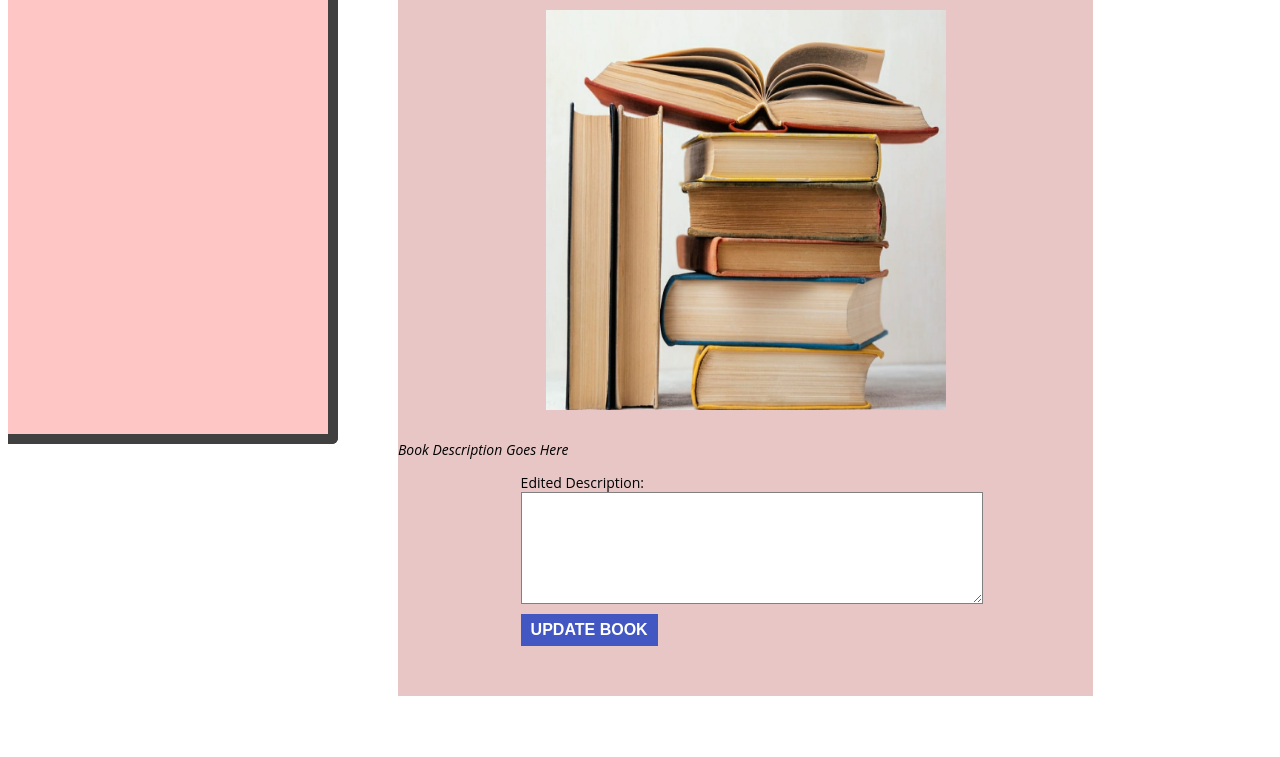
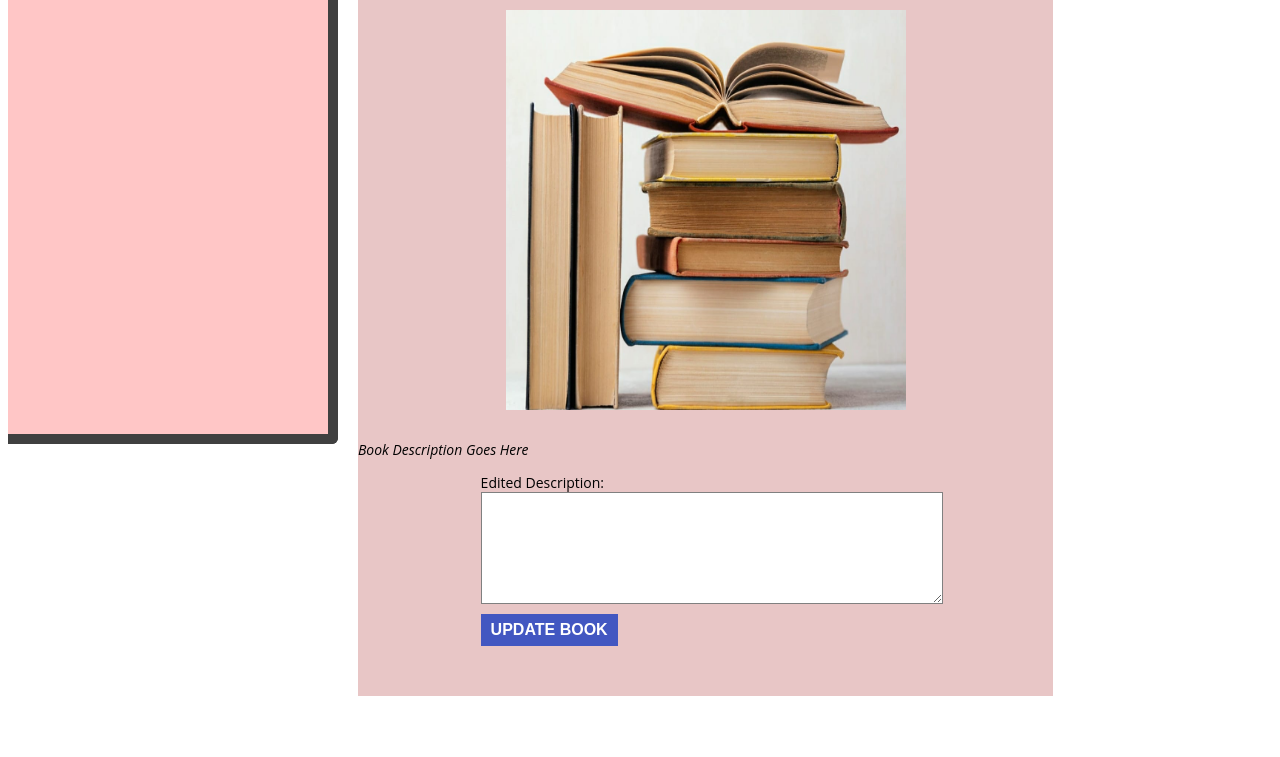
Before and after one commit to EstherNjuguna/Bookrecommendation, a plain HTML site: page index.html in a window 1280 px wide. Shown: the part 166-923 px from the top of the page. Drawn offline with Linux system fonts and the light colour scheme; no server answers.

Commit message:
css main

```diff
--- a/style.css
+++ b/style.css
@@ -110,9 +110,12 @@ nav ul li:hover {
 
 main {
   float: left;
-  margin-left: 50px;
+  margin-left: 10px;
+  flex: auto;
   width:55%;
   background-color:rgb(232, 198, 198);
+  min-width: none;
+  max-width: 55%;
 }
 
 .book-details h2 {
```
